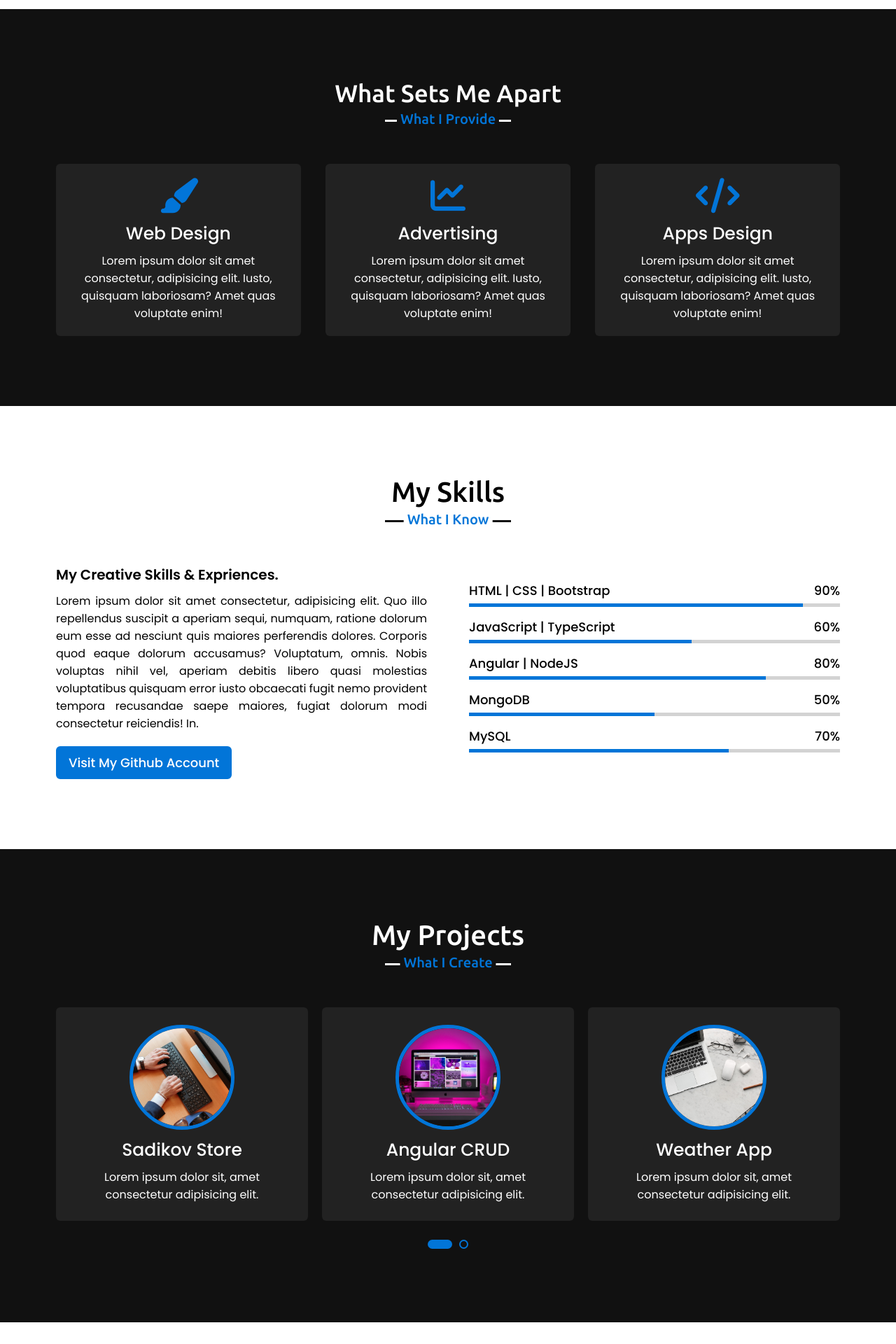
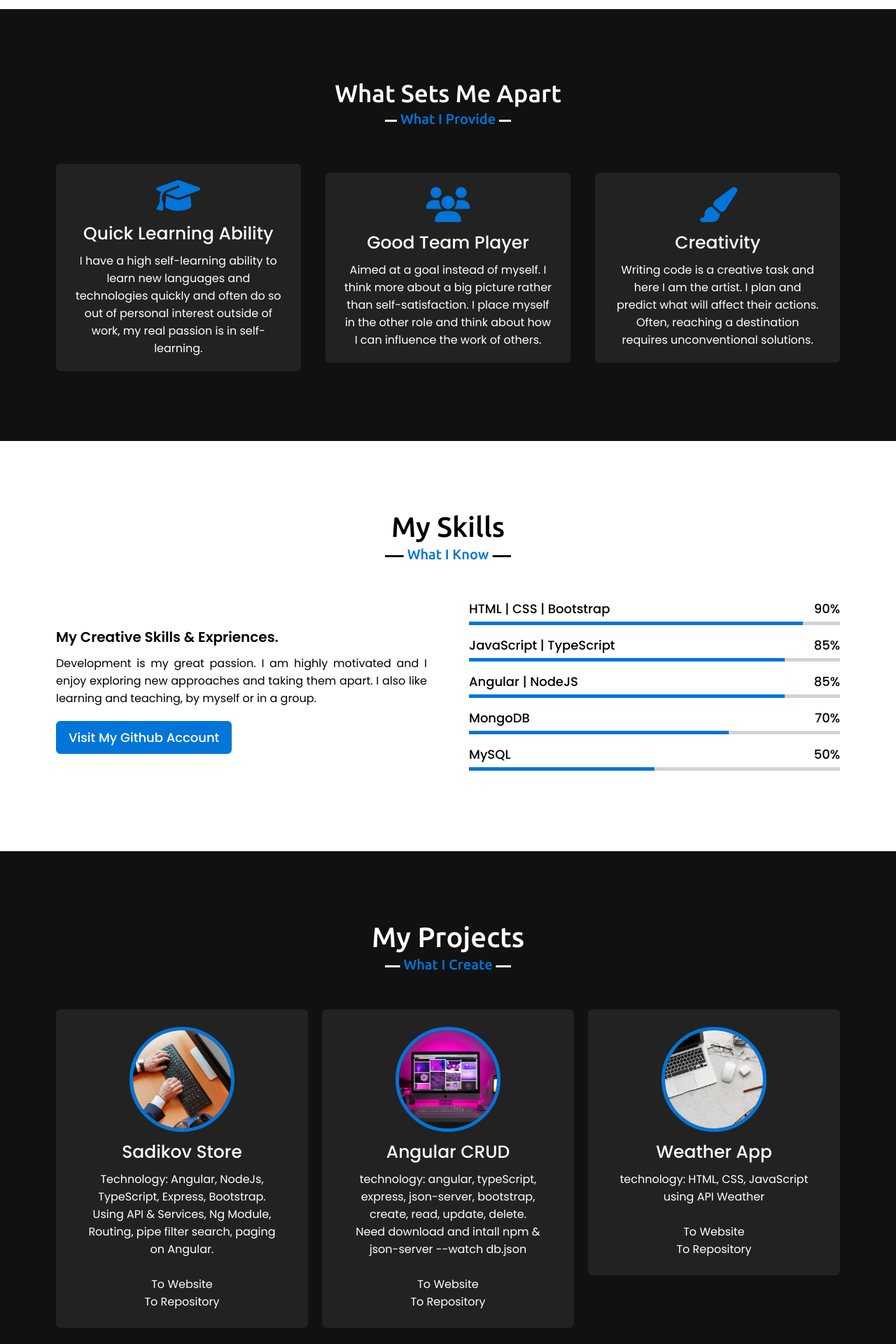
Before and after one commit to LiorSadikov10/portfolio, a PHP site: page / in a window 1280 px wide. Shown: the part 1520-3440 px from the top of the page at 70% size. Run offline with PHP 8.4, Linux system fonts and the light colour scheme; some libraries are stand-ins or nearby versions.

Commit message:
Add files via upload

```diff
--- a/index.html
+++ b/index.html
@@ -4,6 +4,9 @@
     <meta charset="UTF-8">
     <meta http-equiv="X-UA-Compatible" content="IE=edge">
     <meta name="viewport" content="width=device-width, initial-scale=1.0">
+    <link rel="icon" href="images/code.png" />
+    <link rel="canonical" href="images/canonical.png">
+    <meta name="description" content="Lior Sadikov, Web Developer Portfolio" />
     <title>Lior Sadikov | Web Developer</title>
     <link rel="stylesheet" href="style.css">
     <link rel="stylesheet" href="https://cdnjs.cloudflare.com/ajax/libs/font-awesome/4.7.0/css/font-awesome.min.css">
@@ -41,7 +44,7 @@
                 <div class="text-1">Hello, My Name Is</div>
                 <div class="text-2">Lior Sadikov</div>
                 <div class="text-3">And I'm <span class="typing"></span></div>
-                <a href="https://api.whatsapp.com/send?phone=9720506521525" target="_blank">Hire Me</a>
+                <a href="https://api.whatsapp.com/send?phone=9720506521525" target="_blank">Contact Me</a>
             </div>
         </div>
     </section>
@@ -54,9 +57,10 @@
                     <img src="images/profile.jpeg" alt="profile">
                 </div>
                 <div class="column right">
-                    <div class="text">I'm Lior And I'm A <span class="typing-2"></span></div>
-                    <p>I'm Technion Certified Web Developer with a passion for development and a deep learning a lot of technologies, I have an open mind and a willingness to work hard. My attitude is to be a true Programming Ninja and a Great Team Player, and I strongly believe that someone like me will be a valuable addition to any team.</p>
-                    <a href="#">Download My Resume</a>
+                    <div class="text">I Am Lior <span>Sadikov</span></div>
+                    <p>I'm a Technion Certified Web Developer with a passion for development and high learning skills.
+                        I can learn different types of technologies, I have an open mind and a willingness to work hard. My attitude is to be a true Programming Ninja and a Valuable Team Player. I strongly believe that I can be a useful addition to any team.</p>
+                    <a href="/Lior Sadikov CV 2021.pdf" target="_blank">Download My Resume</a>
                 </div>
             </div>
         </div>
@@ -68,23 +72,25 @@
             <div class="serv-content">
                 <div class="card">
                     <div class="box">
-                        <i class="fas fa-paint-brush"></i>
-                        <div class="text">Web Design</div>
-                        <p>Lorem ipsum dolor sit amet consectetur, adipisicing elit. Iusto, quisquam laboriosam? Amet quas voluptate enim!</p>
+                        <i class="fas fa-graduation-cap"></i>
+                        <div class="text">Quick Learning Ability</div>
+                        <p>I have a high self-learning ability to learn new languages and technologies quickly and often do so out of personal interest outside of work, my real passion is in self-learning.</p>
                     </div>
                 </div>
                 <div class="card">
                     <div class="box">
-                        <i class="fas fa-chart-line"></i>
-                        <div class="text">Advertising</div>
-                        <p>Lorem ipsum dolor sit amet consectetur, adipisicing elit. Iusto, quisquam laboriosam? Amet quas voluptate enim!</p>
+                        <i class="fas fa-users"></i>
+                        <div class="text">Good Team Player</div>
+                        <p>Aimed at a goal instead of myself.
+                            I think more about a big picture rather than self-satisfaction.
+                            I place myself in the other role and think about how I can influence the work of others.</p>
                     </div>
                 </div>
                 <div class="card">
                     <div class="box">
-                        <i class="fas fa-code"></i>
-                        <div class="text">Apps Design</div>
-                        <p>Lorem ipsum dolor sit amet consectetur, adipisicing elit. Iusto, quisquam laboriosam? Amet quas voluptate enim!</p>
+                        <i class="fas fa-paint-brush"></i>
+                        <div class="text">Creativity</div>
+                        <p>Writing code is a creative task and here I am the artist. I plan and predict what will affect their actions. Often, reaching a destination requires unconventional solutions.</p>
                     </div>
                 </div>
             </div>
@@ -97,7 +103,7 @@
             <div class="skills-content">
                 <div class="column left">
                     <div class="text">My Creative Skills & Expriences.</div>
-                    <p>Lorem ipsum dolor sit amet consectetur, adipisicing elit. Quo illo repellendus suscipit a aperiam sequi, numquam, ratione dolorum eum esse ad nesciunt quis maiores perferendis dolores. Corporis quod eaque dolorum accusamus? Voluptatum, omnis. Nobis voluptas nihil vel, aperiam debitis libero quasi molestias voluptatibus quisquam error iusto obcaecati fugit nemo provident tempora recusandae saepe maiores, fugiat dolorum modi consectetur reiciendis! In.</p>
+                    <p>Development is my great passion. I am highly motivated and I enjoy exploring new approaches and taking them apart. I also like learning and teaching, by myself or in a group.</p>
                     <a href="https://github.com/LiorSadikov10" target="_blank">Visit My Github Account</a>
                 </div>
                 <div class="column right">
@@ -111,28 +117,28 @@
                     <div class="bars">
                         <div class="info">
                             <span>JavaScript | TypeScript</span>
-                            <span>60%</span>
+                            <span>85%</span>
                         </div>
                         <div class="line css"></div>
                     </div>
                     <div class="bars">
                         <div class="info">
                             <span>Angular | NodeJS</span>
-                            <span>80%</span>
+                            <span>85%</span>
                         </div>
                         <div class="line js"></div>
                     </div>
                     <div class="bars">
                         <div class="info">
                             <span>MongoDB</span>
-                            <span>50%</span>
+                            <span>70%</span>
                         </div>
                         <div class="line php"></div>
                     </div>
                     <div class="bars">
                         <div class="info">
                             <span>MySQL</span>
-                            <span>70%</span>
+                            <span>50%</span>
                         </div>
                         <div class="line mysql"></div>
                     </div>
@@ -149,35 +155,42 @@
                     <div class="box">
                         <img src="images/1.jpg" alt="">
                         <div class="text">Sadikov Store</div>
-                        <p>Lorem ipsum dolor sit, amet consectetur adipisicing elit.</p>
+                        <p>
+                            Technology: Angular, NodeJs, TypeScript, Express, Bootstrap.<br>
+                            Using API & Services, Ng Module, Routing, pipe filter search, paging on Angular.
+                        </p> <br>
+                        <a href="https://sadikov-store.herokuapp.com" target="_blank" style="color: #fff;">To Website</a>
+                        <a href="https://github.com/LiorSadikov10/sadikov-store" target="_blank" style="color: #fff;">To Repository</a>
                     </div>
                 </div>
                 <div class="card">
                     <div class="box">
                         <img src="images/2.jpeg" alt="">
                         <div class="text">Angular CRUD</div>
-                        <p>Lorem ipsum dolor sit, amet consectetur adipisicing elit.</p>
+                        <p>technology: angular, typeScript, express, json-server, bootstrap, create, read, update, delete. <br>Need download and intall npm & json-server --watch db.json</p>
+                        <br>
+                        <a href="http://angular-crud10.herokuapp.com/" target="_blank" style="color: #fff;">To Website</a>
+                        <a href="https://github.com/LiorSadikov10/angular-crud" target="_blank" style="color: #fff;">To Repository</a>
                     </div>
                 </div>
                 <div class="card">
                     <div class="box">
                         <img src="images/3.jpg" alt="">
                         <div class="text">Weather App</div>
-                        <p>Lorem ipsum dolor sit, amet consectetur adipisicing elit.</p>
+                        <p>technology: HTML, CSS, JavaScript using API Weather</p>
+                        <br>
+                        <a href="sadikov-weather.herokuapp.com" target="_blank" style="color: #fff;">To Website</a>
+                        <a href="https://github.com/LiorSadikov10/weather-app" target="_blank" style="color: #fff;">To Repository</a>
                     </div>
                 </div>
                 <div class="card">
                     <div class="box">
                         <img src="images/4.jpg" alt="">
                         <div class="text">Tic-Tac-Toe</div>
-                        <p>Lorem ipsum dolor sit, amet consectetur adipisicing elit.</p>
-                    </div>
-                </div>
-                <div class="card">
-                    <div class="box">
-                        <img src="images/5.jpg" alt="">
-                        <div class="text">Project Name</div>
-                        <p>Lorem ipsum dolor sit, amet consectetur adipisicing elit.</p>
+                        <p>technology: HTML, CSS, JavaScript</p>
+                        <br>
+                        <a href="https://tic-tac-toe11.herokuapp.com/" target="_blank" style="color: #fff;">To Website</a>
+                        <a href="https://github.com/LiorSadikov10/tic-tac-toe" target="_blank" style="color: #fff;">To Repository</a>
                     </div>
                 </div>
             </div>
--- a/script.js
+++ b/script.js
@@ -30,12 +30,6 @@ $(document).ready(function(){
         backSpeed: 60,
         loop: true
     })
-    var typed = new Typed(".typing-2", {
-        strings: ["Front End Developer", "Full Stack Developer", "Web Developer", "Programmer"],
-        typeSpeed: 100,
-        backSpeed: 60,
-        loop: true
-    })
 
     // Owl Carousel Script
     $('.carousel').owlCarousel({
--- a/style.css
+++ b/style.css
@@ -186,7 +186,7 @@ section .title::after{
 
 /* About Section Styling */
 .about .title::after{
-    content: "Who I Am";
+    content: "In Short";
 }
 .about .about-content .left{
     width: 45%;
@@ -338,16 +338,16 @@ section .title::after{
     width: 90%;
 }
 .skills .skills-content .right .css::before{
-    width: 60%;
+    width: 85%;
 }
 .skills .skills-content .right .js::before{
-    width: 80%;
+    width: 85%;
 }
 .skills .skills-content .right .php::before{
-    width: 50%;
+    width: 70%;
 }
 .skills .skills-content .right .mysql::before{
-    width: 70%;
+    width: 50%;
 }
 
 /* Projects Section Styling */
```
Also changed, not shown: 1 other file.
